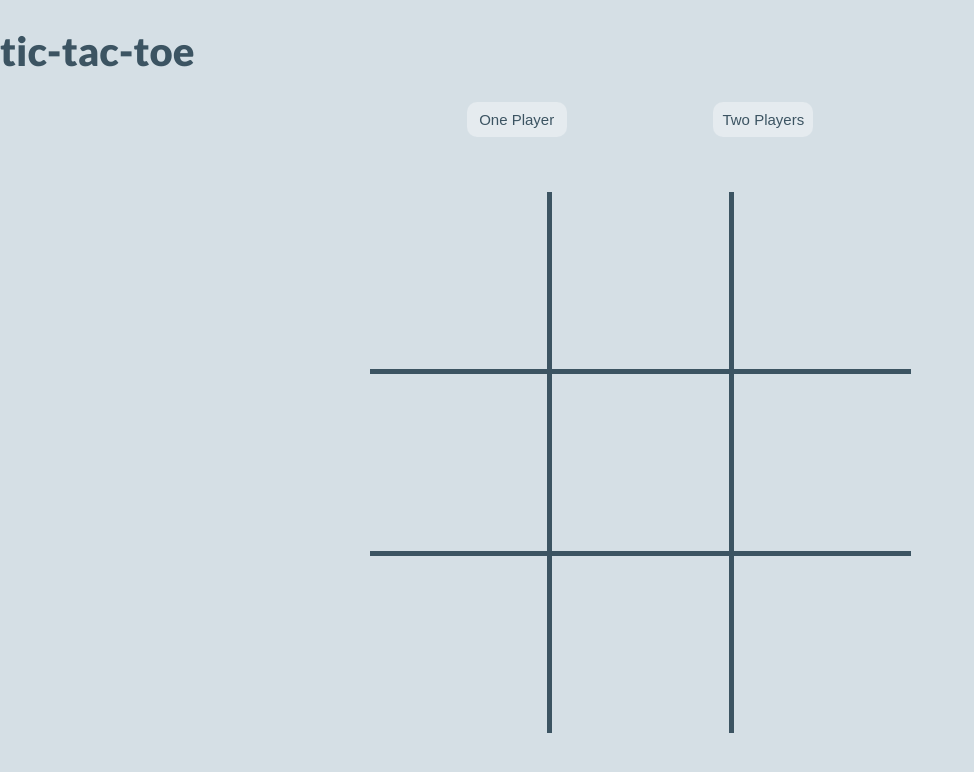
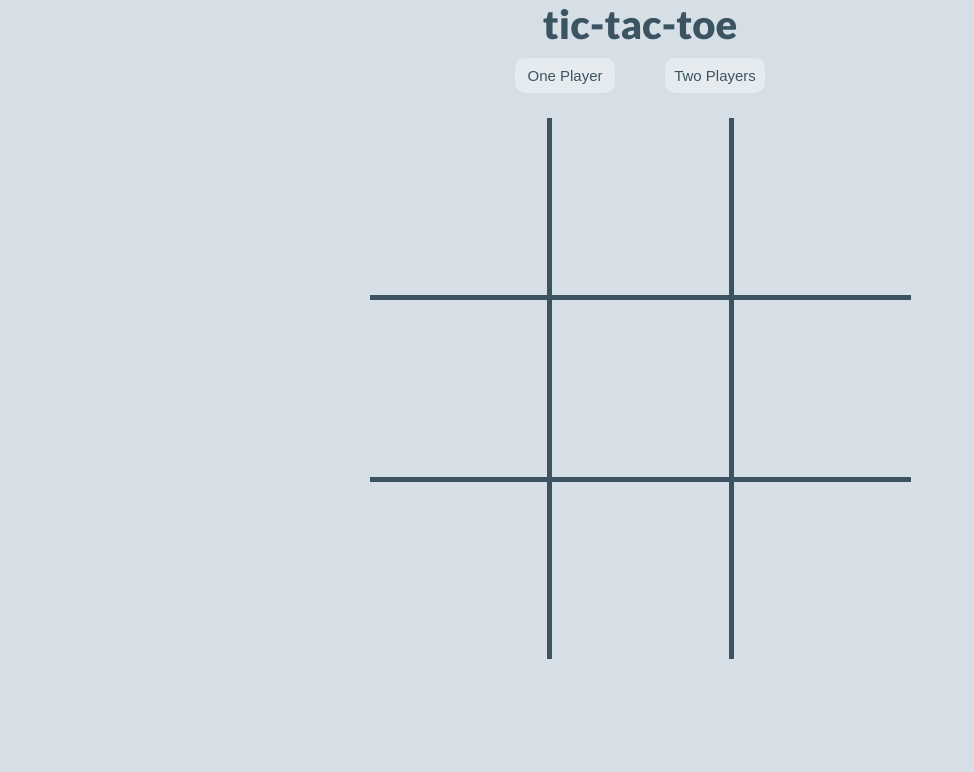
Before and after one commit to jernestmyers/tic-tac-toe, a plain HTML site: page index.html in a window 1280 px wide. Shown: the whole page, without its empty margins (0-974 px from the left). Drawn offline with Linux system fonts and the light colour scheme.

Commit message:
adjusted spacing at the top to account for new header and to account for the buttons disappearing after clicking them.

```diff
--- a/style.css
+++ b/style.css
@@ -5,6 +5,12 @@ html, body {
     font-size: 20px;
     background-color: #D5DFE5;
     color: #3C5462;
+}
+
+header h1 {
+    margin: 0px;
+    padding: 0px;
+    text-align: center;
 }
 
 table {
@@ -65,7 +71,7 @@ input {
 }
 
 #user-settings {
-    height: 80px;
+    height: 50px;
     margin: 10px 0;
     text-align: center;
 }
@@ -112,6 +118,12 @@ button:hover {
     color: #3C5462;
   }
 
+  p {
+      padding: 0px;
+      margin: 0px;
+      font-size: 25px;
+  }
+
   #result-display {
     color: #3C5462;
     font-size: 24px;
@@ -122,5 +134,5 @@ button:hover {
       display: flex;
       justify-content: space-evenly;
       margin: auto;
-      width: 50%;
+      width: 350px;
   }
```
